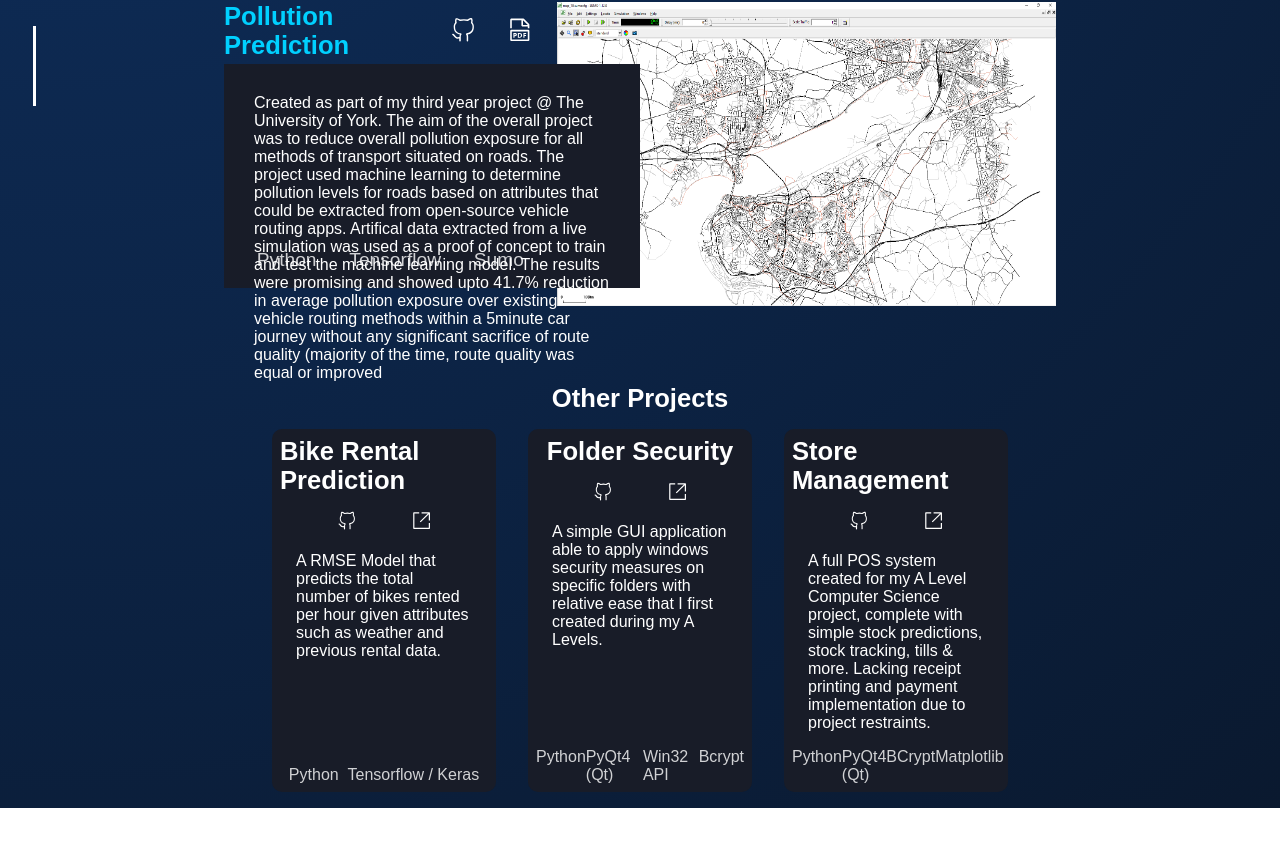
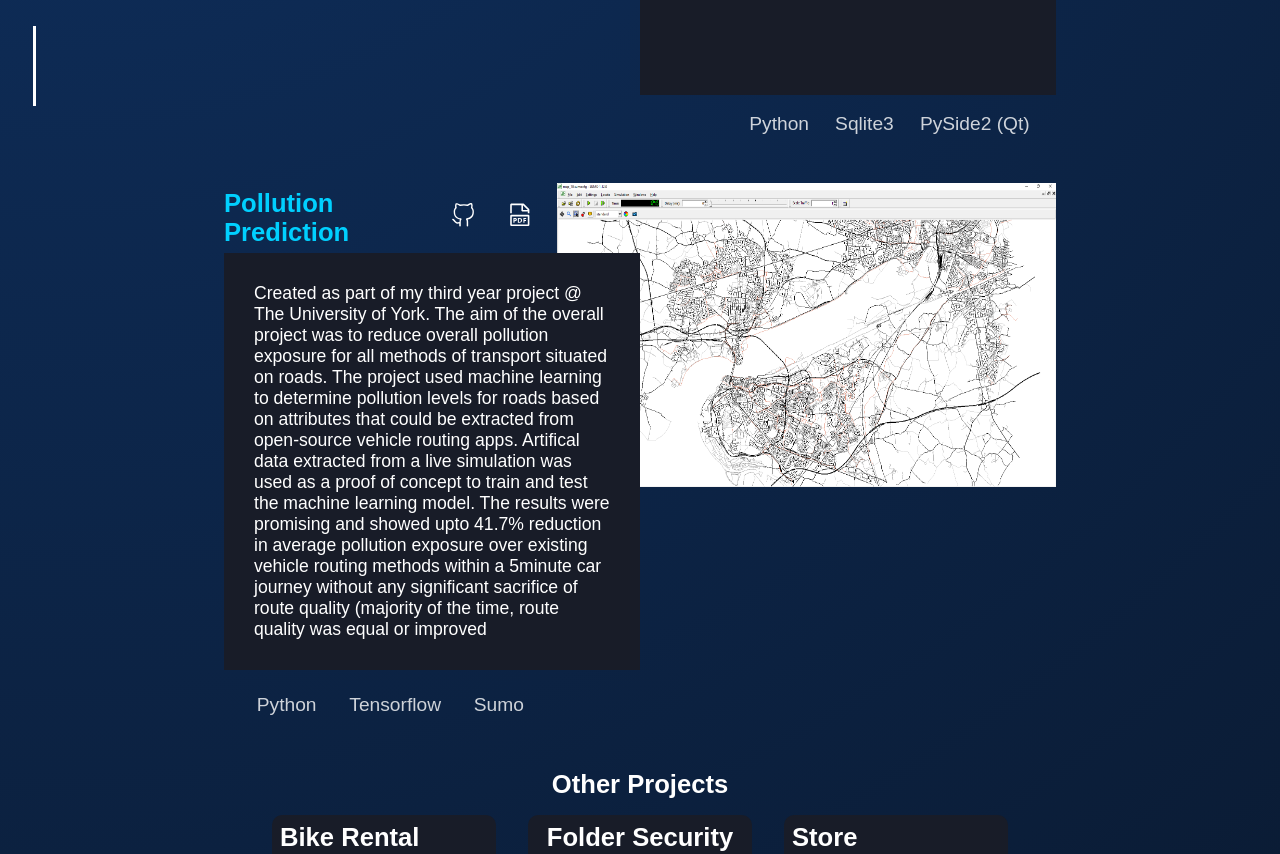
Before and after one commit to JSchoonbrood/Portfolio, a React (Create React App) app: page /projects in a window 1280 px wide. Shown: the part 717-1571 px from the top of the page. Before the commit the page ends 1525 px from the top, so only its background shows below. Built offline with nearby package versions, Linux system fonts and the light colour scheme.

Commit message:
Styling fixes

```diff
--- a/src/components/projects/projects.scss
+++ b/src/components/projects/projects.scss
@@ -7,6 +7,7 @@
       width: 100%;
       color: variables.$text-color-active;
       font-size: variables.$subtitle-font-size;
+      align-items: center;
     }
     &-image {
       .image {
@@ -18,11 +19,13 @@
       padding: 30px;
       background-color: variables.$accent-color;
       color: variables.$text-color-default;
-      height: 28vh;
+      font-size: variables.$text-font-size;
+      height: auto;
     }
     &-tools {
       display: flex;
       justify-content: space-evenly;
+      align-items: center;
       list-style: none;
       color: variables.$text-color-default;
       font-size: variables.$navigation-font-size;
@@ -61,10 +64,10 @@
     &-items {
       display: grid;
       grid-template-columns: repeat(10, 10%);
-      grid-template-rows: repeat(5, 20%);
+      grid-template-rows: 1fr 2fr 2fr 2fr 1fr;
       width: 65%;
       height: fit-content;
-      margin: 10px;
+      margin: 15px;
     }
   }
 
@@ -74,8 +77,6 @@
       &-title {
         grid-area: 1 / 9 / 2 / 11;
         justify-content: flex-end;
-        position: relative;
-        align-items: center;
       }
       &-image {
         grid-area: 1 / 1 / -1 / 7;
@@ -130,7 +131,7 @@
 }
 
 .other {
-  margin-top: 4rem;
+  margin-top: 1rem;
   &__elements {
     display: grid;
     justify-content: center;
```
